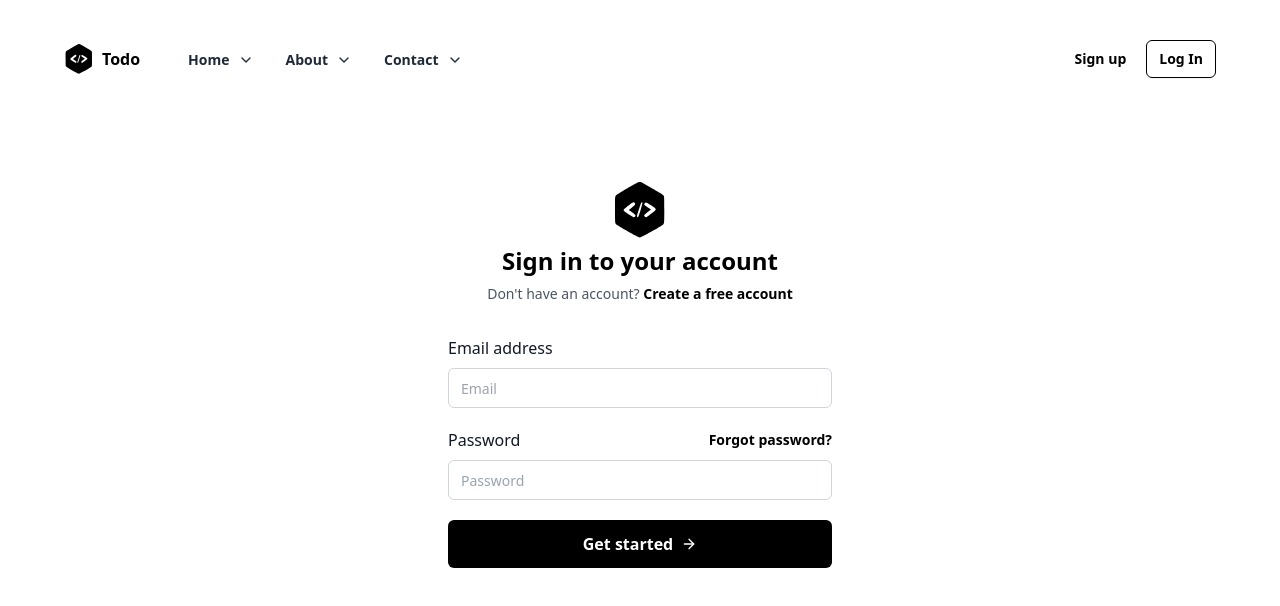
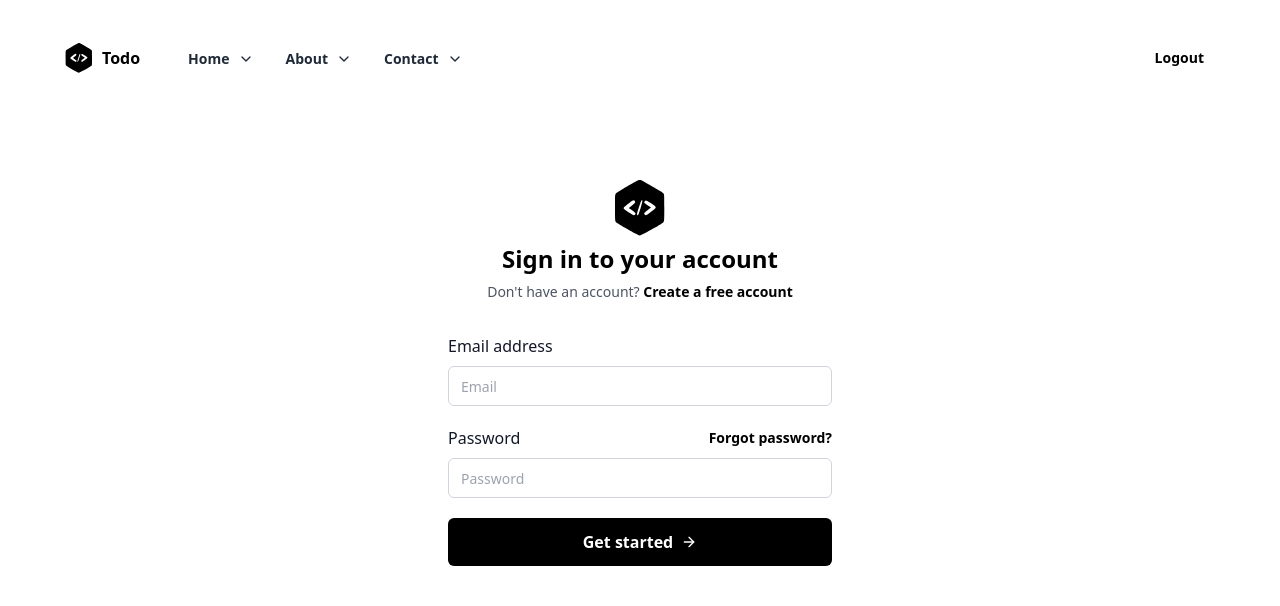
Before and after one commit to Ranjan095/zeuron-ai_Todo_App_frontend, a React (Vite) app: page /login in a window 1280 px wide. Shown: the top 606 px of the page. Built offline with nearby package versions, Linux system fonts and the light colour scheme; sample sign-in values are in the browser's storage.

Commit message:
logout is done

```diff
--- a/src/components/navbar/Navbar.jsx
+++ b/src/components/navbar/Navbar.jsx
@@ -2,7 +2,9 @@
 
 import React from "react";
 import { Menu, X, ChevronDown, ChevronRight } from "lucide-react";
-import { Link } from "react-router-dom";
+import { Link, useNavigate } from "react-router-dom";
+import { useDispatch, useSelector } from "react-redux";
+import { LOGOUT_USER } from "../../redux/auth/authType";
 
 const menuItems = [
   {
@@ -21,6 +23,18 @@ const menuItems = [
 
 export function Navbar() {
   const [isMenuOpen, setIsMenuOpen] = React.useState(false);
+  let dispatch = useDispatch();
+  let navigate = useNavigate();
+
+  let { name,isAuth } = useSelector((store) => store.authReducer);
+  console.log(isAuth)
+
+  let handleLogout = () => {
+    dispatch({ type: LOGOUT_USER });
+    navigate("/login");
+  };
+
+  // console.log(name);
 
   const toggleMenu = () => {
     setIsMenuOpen(!isMenuOpen);
@@ -63,6 +77,18 @@ export function Navbar() {
             ))}
           </ul>
         </div>
+        {isAuth ? (
+          <div>
+            {" "}
+            <button
+              onClick={handleLogout}
+              type="button"
+              className="rounded-md bg-red-400 bg-transparent px-3 py-2 text-sm font-semibold text-black hover:bg-red-300 focus-visible:outline focus-visible:outline-2 focus-visible:outline-offset-2 focus-visible:outline-black"
+            >
+              Logout
+            </button>
+          </div>
+        ) : (
           <div className="hidden space-x-2 lg:block">
             <Link to={"/signup"}>
               <button
@@ -81,6 +107,7 @@ export function Navbar() {
               </button>
             </Link>
           </div>
+        )}
         <div className="lg:hidden">
           <Menu onClick={toggleMenu} className="h-6 w-6 cursor-pointer" />
         </div>
--- a/src/redux/auth/authAction.js
+++ b/src/redux/auth/authAction.js
@@ -10,6 +10,7 @@ import {
   SIGNUP_SUCCESS,
 } from "./authType";
 import { toastError, toastSuccess } from "../../utils/toast";
+
 
 export let loginUser = (data) => (dispatch) => {
   dispatch({ type: LOGIN_REQUEST });
--- a/src/redux/auth/authReducer.js
+++ b/src/redux/auth/authReducer.js
@@ -2,6 +2,7 @@ import {
   LOGIN_ERROR,
   LOGIN_REQUEST,
   LOGIN_SUCCESS,
+  LOGOUT_USER,
   SIGNUP_ERROR,
   SIGNUP_REQUEST,
   SIGNUP_SUCCESS,
@@ -10,6 +11,7 @@ import {
 let initialState = {
   isAuth: JSON.parse(localStorage.getItem("token")) ? true : false,
   token: JSON.parse(localStorage.getItem("token")),
+  name: JSON.parse(localStorage.getItem("name")),
   isLoading: false,
   isError: false,
 };
@@ -21,7 +23,15 @@ let authReducer = (state = initialState, { type, payload }) => {
     }
     case LOGIN_SUCCESS: {
       localStorage.setItem("token", JSON.stringify(payload.token));
-      return { ...state, isLoading: false, token: payload.token, isAuth: true };
+      localStorage.setItem("name", JSON.stringify(payload.name));
+      // console.log(payload);
+      return {
+        ...state,
+        isLoading: false,
+        name: payload.name,
+        token: payload.token,
+        isAuth: true,
+      };
     }
     case LOGIN_ERROR: {
       return { ...state, isLoading: false, isError: true };
@@ -49,6 +59,12 @@ export let signupReducer = (state = initialData, { type, payload }) => {
     case SIGNUP_ERROR: {
       return { ...state, isLoading: false, isError: true };
     }
+    case LOGOUT_USER: {
+      localStorage.removeItem("token");
+      localStorage.removeItem("name");
+      // console.log("logged out");
+      return { ...state, isAuth: false, token: null, name: null };
+    }
 
     default:
       return state;
--- a/src/redux/auth/authType.js
+++ b/src/redux/auth/authType.js
@@ -7,3 +7,5 @@ export let SIGNUP_ERROR = "SIGNUP_ERROR";
 export let LOGIN_REQUEST = "LOGIN_REQUEST";
 export let LOGIN_SUCCESS = "LOGIN_SUCCESS";
 export let LOGIN_ERROR = "LOGIN_ERROR";
+
+export let LOGOUT_USER ="LOGOUT_USER";
```
Lines whose indentation alone changed are shown as unchanged.
